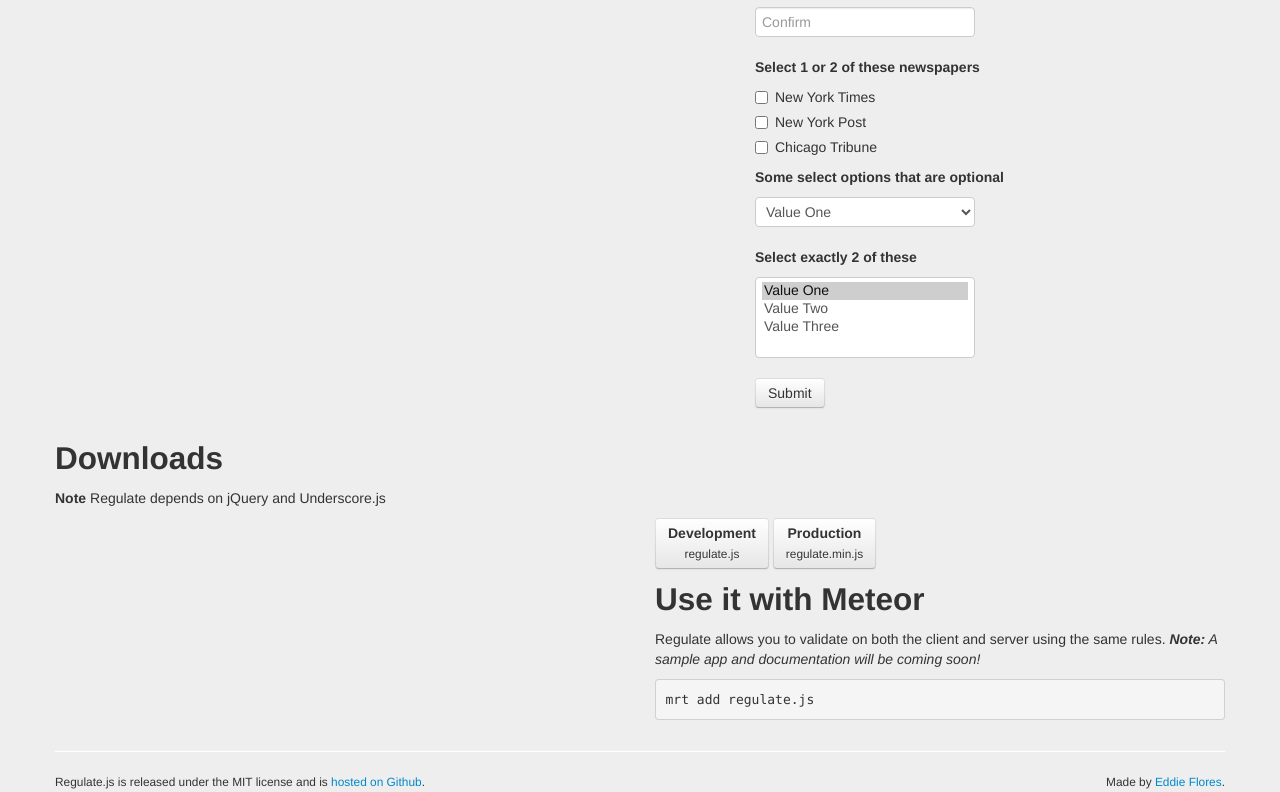
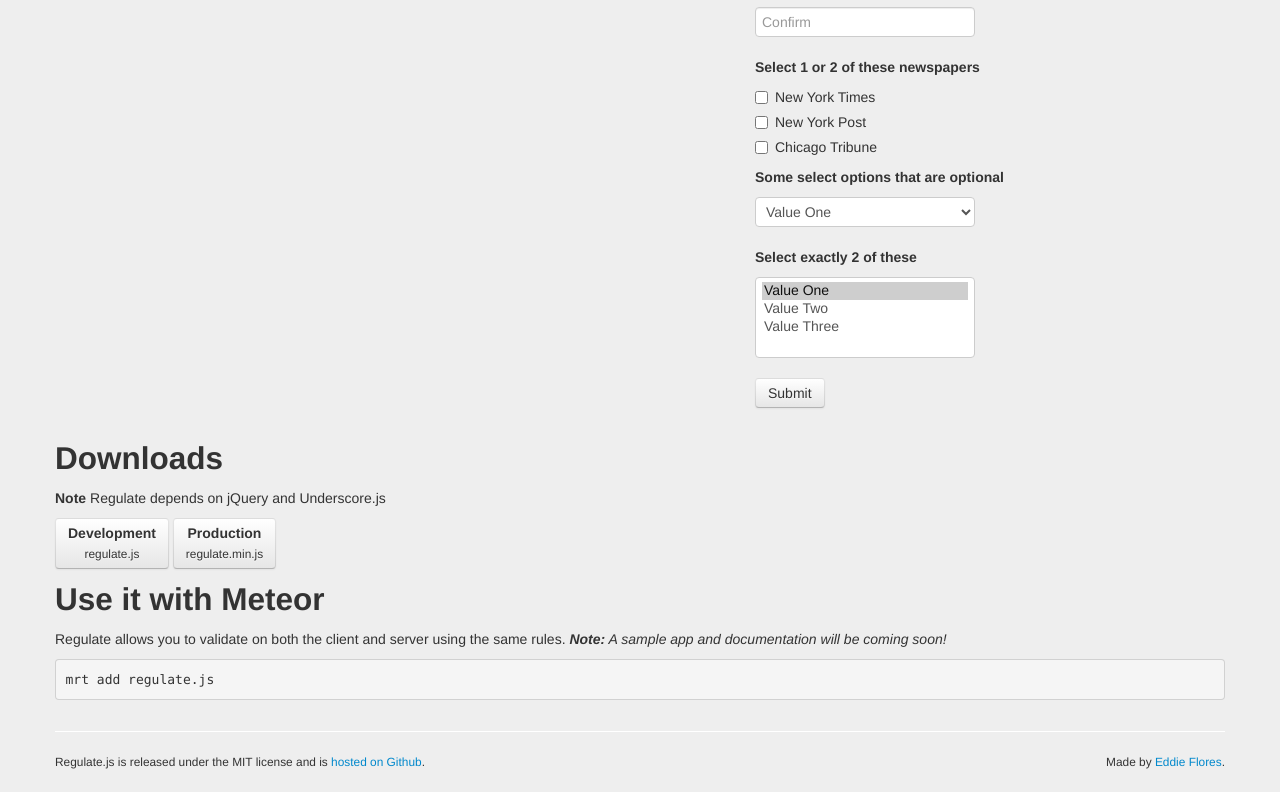
Before and after one commit to ef2k/regulate.js, a plain HTML site: page index.html in a window 1280 px wide. Shown: the part 588-1380 px from the top of the page. Drawn offline with Linux system fonts and the light colour scheme.

Commit message:
Fixes layout

```diff
--- a/index.html
+++ b/index.html
@@ -145,12 +145,12 @@
   <div class="row">
     <h2 class="span12" id="downloads">Downloads</h2>
     <p class="span12"><strong>Note</strong> Regulate depends on jQuery and Underscore.js</p>
-    <div class="span6 offset6">
+    <div class="span12">
     <a href="https://raw.github.com/eddflrs/regulate.js/master/src/regulate.js" class="btn"><strong>Development</strong> <br /> <small>regulate.js</small></a>
     <a href="https://raw.github.com/eddflrs/regulate.js/master/src/regulate.min.js" class="btn"><strong>Production</strong> <br /> <small>regulate.min.js</small></a>
     </div>
 
-    <div id="meteorite" class="span6 offset6">
+    <div id="meteorite" class="span12">
       <h2>Use it with Meteor</h2>
       <p>Regulate allows you to validate on both the client and server using the same rules. <em><strong>Note:</strong> A sample app and documentation will be coming soon!</em></p>
       <pre>mrt add regulate.js</pre>
```
